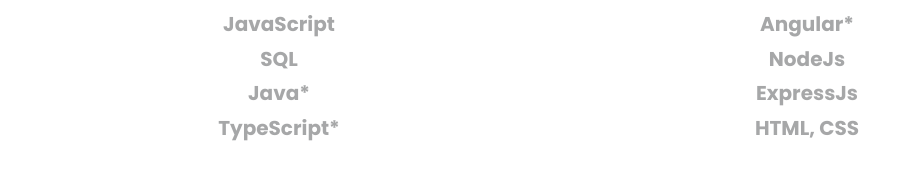
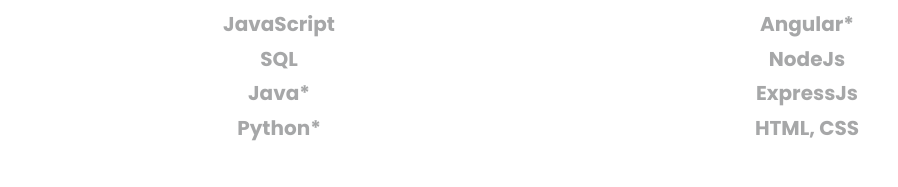
Before and after one commit to jianylei/portfolioV2, a React (Create React App) app: page / in a window 1280 px wide. Shown: the part 3628-3815 px from the top of the page, without its empty margins (97-995 px from the left). Built offline with nearby package versions, Linux system fonts and the light colour scheme; the HTML template or start-up script is replaced by a standard one.

Commit message:
updated skills

```diff
--- a/src/components/about/SkillList.js
+++ b/src/components/about/SkillList.js
@@ -11,7 +11,7 @@
             },{
                 name: "Java*"
             },{
-                name: "TypeScript*"
+                name: "Python*"
             }
         ]
     },{
```
